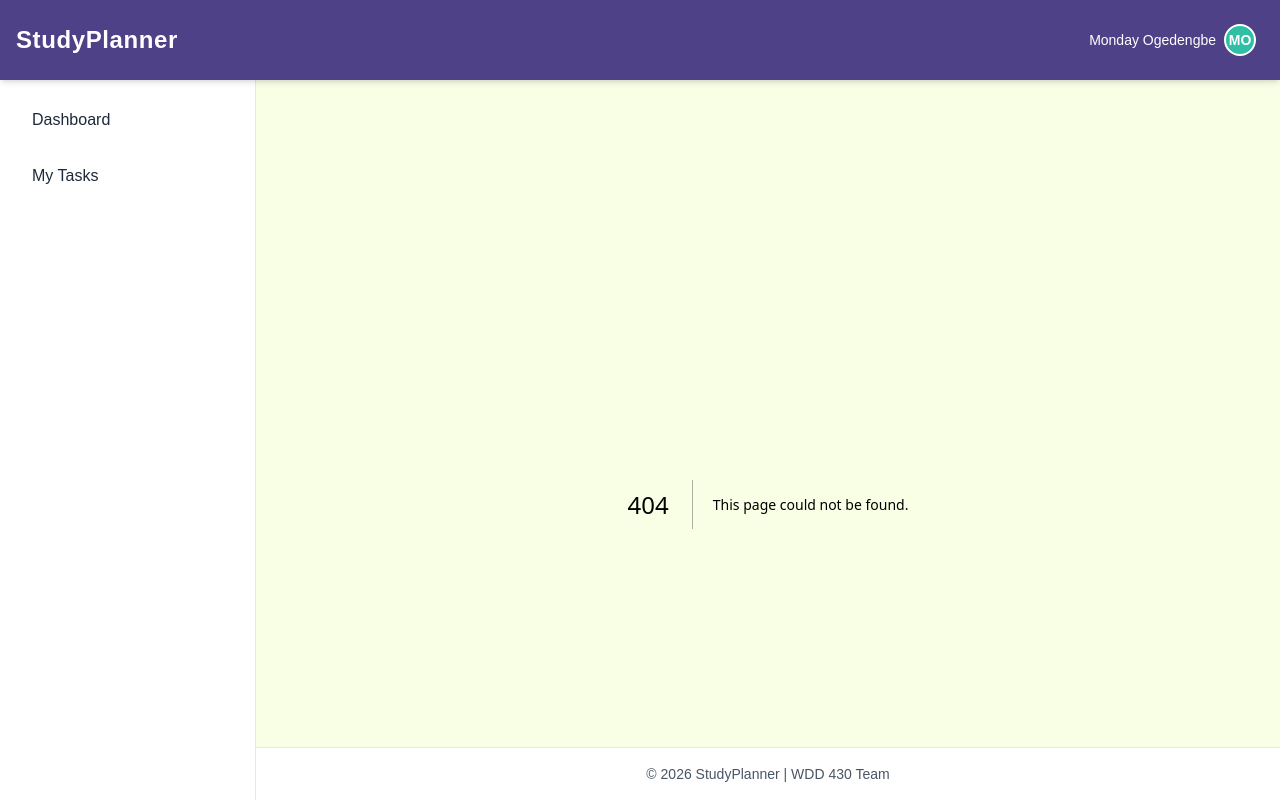
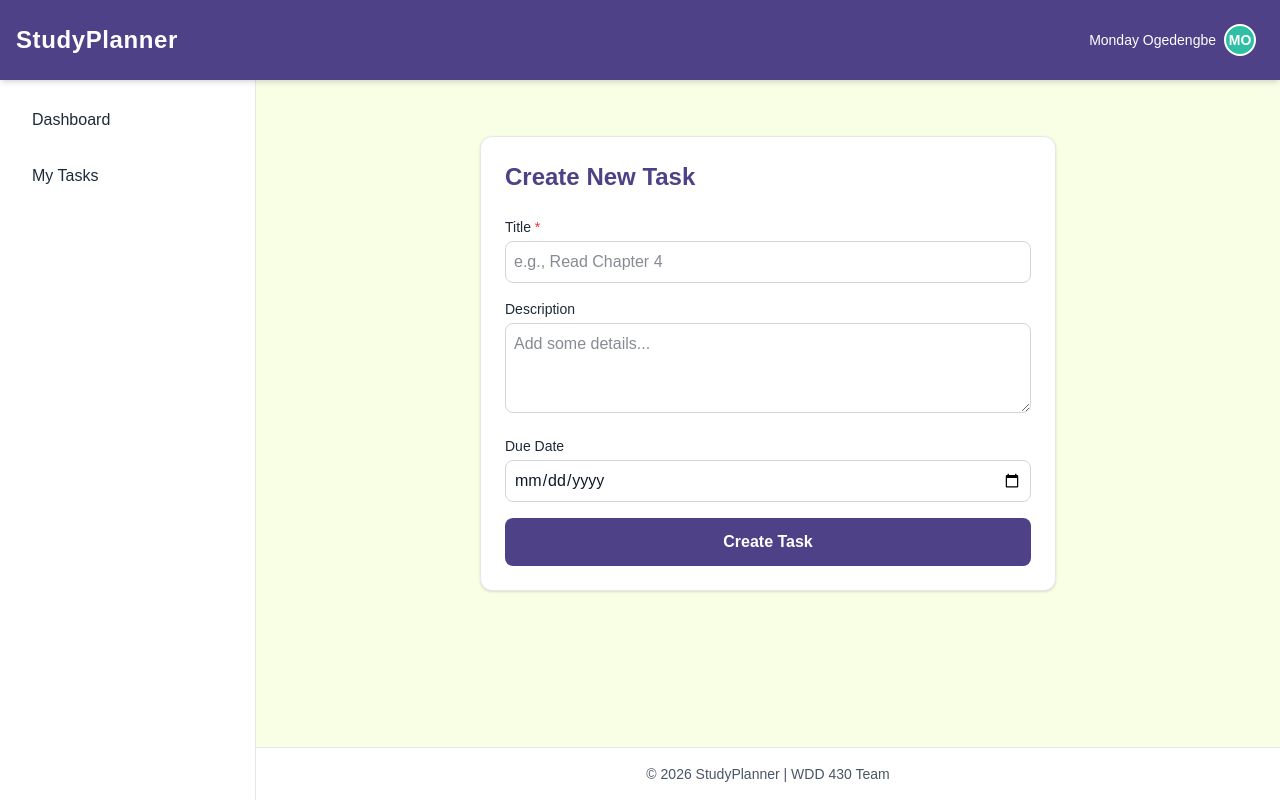
Before and after one commit to danielvilchez/studyplanner, a Next.js app: page /tasks/new in a window 1280 px wide. Before the commit this address had no page. Built offline with nearby package versions, Linux system fonts and the light colour scheme.

Commit message:
Implement task creation form and fix input text contrast (Closes #6)

```diff
--- /dev/null
+++ b/app/api/tasks/route.ts
@@ -0,0 +1,31 @@
+import { NextResponse } from 'next/server';
+
+// Temporary in-memory array for now (replaces MongoDB for testing)
+let temporaryTaskStore: any[] = [];
+
+export async function POST(request: Request) {
+  try {
+    const body = await request.json();
+
+    // Validate
+    if (!body.title) {
+      return NextResponse.json({ error: 'Title is required' }, { status: 400 });
+    }
+
+    const newTask = {
+      id: Date.now(), // Fake ID
+      ...body,
+      userId: "temp-user-id" // Will be replaced with Clerk ID
+    };
+
+    temporaryTaskStore.push(newTask);
+
+    return NextResponse.json(newTask, { status: 201 });
+  } catch (error) {
+    return NextResponse.json({ error: 'Failed to create task' }, { status: 500 });
+  }
+}
+
+export async function GET() {
+  return NextResponse.json(temporaryTaskStore);
+}
--- /dev/null
+++ b/app/tasks/new/page.tsx
@@ -0,0 +1,9 @@
+import TaskForm from '@/components/TaskForm';
+
+export default function NewTaskPage() {
+  return (
+    <div className="py-8">
+      <TaskForm />
+    </div>
+  );
+}
--- a/app/tasks/page.tsx
+++ b/app/tasks/page.tsx
@@ -1,8 +1,22 @@
+import Link from 'next/link';
+
 export default function TasksPage() {
   return (
-    <div>
-      <h2 className="font-heading text-3xl text-[#4E4187] mb-4">My Tasks</h2>
-      <p className="text-gray-800 font-medium">Task.</p>
+    <div className="max-w-4xl mx-auto">
+      <div className="flex justify-between items-center mb-8">
+        <h2 className="font-sans font-bold text-3xl text-[#4E4187]">My Tasks</h2>
+        <Link
+          href="/tasks/new"
+          className="bg-[#3083DC] hover:bg-blue-600 text-white px-4 py-2 rounded-lg font-medium transition-colors"
+        >
+          + Create Task
+        </Link>
+      </div>
+
+      {/* Task list will go here in Issue #7 */}
+      <div className="bg-white p-6 rounded-xl border border-gray-200">
+        <p className="text-gray-800">Task list coming in Issue #7...</p>
+      </div>
     </div>
   );
 }
--- /dev/null
+++ b/components/TaskForm.tsx
@@ -0,0 +1,118 @@
+'use client';
+
+import { useState } from 'react';
+import { useRouter } from 'next/navigation';
+
+export default function TaskForm() {
+  const router = useRouter();
+  const [title, setTitle] = useState('');
+  const [description, setDescription] = useState('');
+  const [dueDate, setDueDate] = useState('');
+  const [error, setError] = useState('');
+  const [isSubmitting, setIsSubmitting] = useState(false);
+
+  const handleSubmit = async (e: React.FormEvent) => {
+    e.preventDefault();
+    setError('');
+
+    // Validate required fields (title is required per spec)
+    if (!title.trim()) {
+      setError('Task title is required.');
+      return;
+    }
+
+    setIsSubmitting(true);
+
+    try {
+      // Send to our API route
+      const res = await fetch('/api/tasks', {
+        method: 'POST',
+        headers: { 'Content-Type': 'application/json' },
+        body: JSON.stringify({
+          title,
+          description,
+          dueDate: dueDate || null,
+          status: 'Pending', // Default status
+        }),
+      });
+
+      if (!res.ok) throw new Error('Failed to create task');
+
+      // Clear form and redirect to dashboard or tasks list
+      setTitle('');
+      setDescription('');
+      setDueDate('');
+      router.push('/tasks');
+      router.refresh(); // Refresh server components
+    } catch (err) {
+      setError('Something went wrong. Please try again.');
+    } finally {
+      setIsSubmitting(false);
+    }
+  };
+
+  return (
+    <form onSubmit={handleSubmit} className="bg-white p-6 rounded-xl shadow-sm border border-gray-200 max-w-xl mx-auto">
+      <h2 className="text-2xl font-bold text-[#4E4187] mb-6">Create New Task</h2>
+
+      {/* Error Feedback */}
+      {error && (
+        <div className="bg-red-50 text-red-600 p-3 rounded-lg mb-4 text-sm font-medium">
+          {error}
+        </div>
+      )}
+
+      <div className="space-y-4">
+        {/* Title (Required) */}
+        <div>
+          <label className="block text-sm font-medium text-gray-800 mb-1">
+            Title <span className="text-red-500">*</span>
+          </label>
+          <input
+            type="text"
+            value={title}
+            onChange={(e) => setTitle(e.target.value)}
+            className="w-full border border-gray-300 rounded-lg p-2 text-gray-900 bg-white focus:ring-2 focus:ring-[#3083DC] focus:outline-none"
+            placeholder="e.g., Read Chapter 4"
+            />
+        </div>
+
+        {/* Description (Optional) */}
+        <div>
+          <label className="block text-sm font-medium text-gray-800 mb-1">
+            Description
+          </label>
+          <textarea
+            value={description}
+            onChange={(e) => setDescription(e.target.value)}
+            className="w-full border border-gray-300 rounded-lg p-2 text-gray-900 bg-white focus:ring-2 focus:ring-[#3083DC] focus:outline-none"
+            rows={3}
+            placeholder="Add some details..."
+            />
+        </div>
+
+        {/* Due Date (Optional) */}
+        <div>
+          <label className="block text-sm font-medium text-gray-800 mb-1">
+            Due Date
+          </label>
+          <input
+            type="date"
+            value={dueDate}
+            onChange={(e) => setDueDate(e.target.value)}
+            className="w-full border border-gray-300 rounded-lg p-2 text-gray-900 bg-white focus:ring-2 focus:ring-[#3083DC] focus:outline-none"
+            />
+        </div>
+
+        {/* Submit Button (Purple) */}
+        <button
+          type="submit"
+          disabled={isSubmitting}
+          className="w-full bg-[#4E4187] hover:bg-[#3b3170] text-white font-bold py-3 rounded-lg transition-colors disabled:opacity-50"
+        >
+          {isSubmitting ? 'Creating...' : 'Create Task'}
+        </button>
+      </div>
+    </form>
+  );
+}
--- a/package.json
+++ b/package.json
@@ -9,6 +9,7 @@
     "lint": "eslint"
   },
   "dependencies": {
+    "mongoose": "^9.12.1",
     "next": "16.4.5",
     "react": "19.3.0",
     "react-dom": "19.3.0"
```
Also changed, not shown: lib/dbConnect.txt (added), models/Task.txt (added), models/User.txt (added), 1 other file (tests, documents, lock files or other folders).
